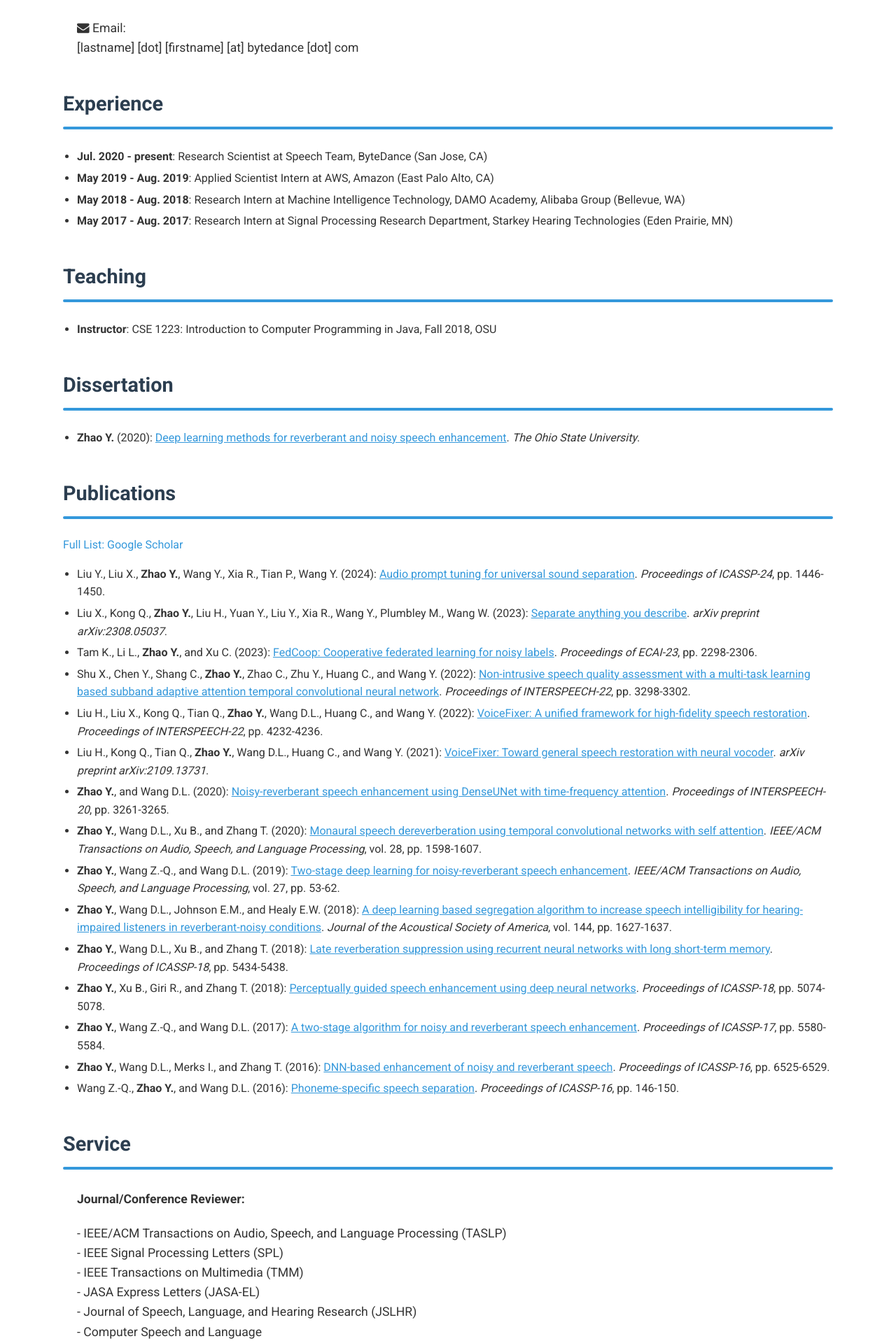
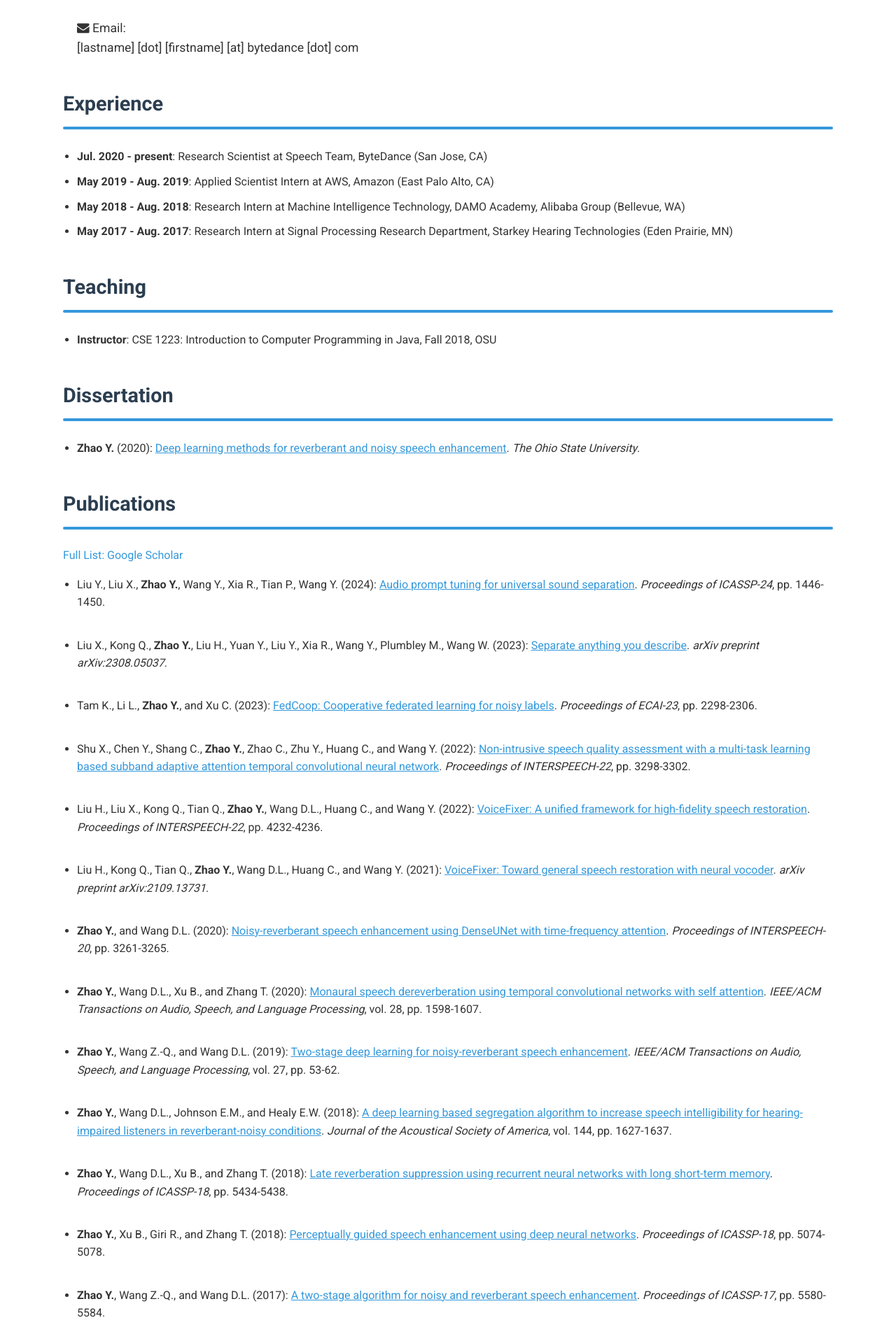
Before and after one commit to cliffzhao/cliffzhao.github.io, a Jekyll site: the page built from index.html, in a window 1280 px wide. Shown: the part 567-2484 px from the top of the page at 70% size. Built offline with Jekyll 4.4.1, drawn with Linux system fonts in a browser that asks for light colours; a style sheet for code colours, icons or effects is not loaded.

Commit message:
[update] update style

```diff
--- a/css/main.css
+++ b/css/main.css
@@ -40,6 +40,8 @@ h2 {
     font-size: 1.8em;
     position: relative;
     padding-bottom: 10px;
+    display: block;
+    width: 100%;
 }
 
 h2:after {
@@ -126,7 +128,7 @@ ul {
 }
 
 li {
-    margin-bottom: 5px;
+    margin-bottom: 10px;
 }
 
 /* Utility */
```
Also changed, not shown: index.html (+30 -0 lines).
